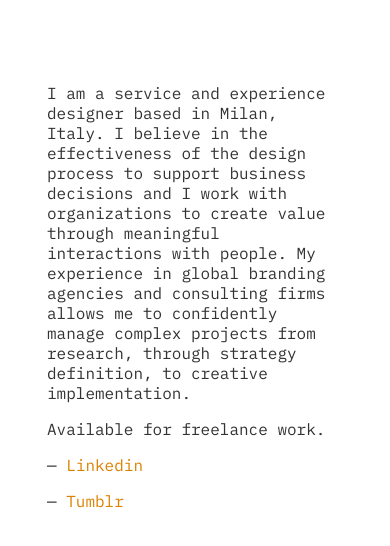
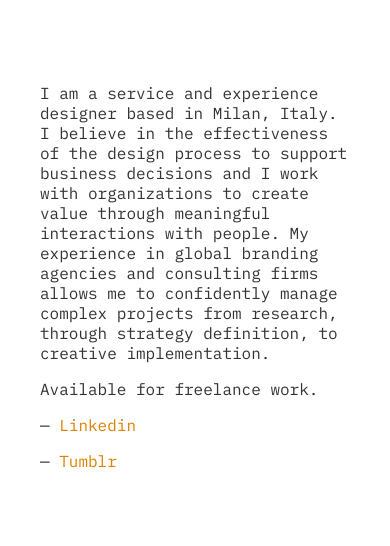
Before and after one commit to iltrico/iltrico.github.io, a plain HTML site: page index.html in a window 390 px wide. Drawn offline with Linux system fonts and the light colour scheme.

Commit message:
Update index.html
Fix responsive

```diff
--- a/index.html
+++ b/index.html
@@ -20,20 +20,21 @@
     </script>
 
 		<style>
-			body { text-align: center; padding: 15% 25%; }
+			body { text-align: center; padding: 15% 4em;}
       body { font-size: 20px; color: #333; font-family: 'IBM Plex Mono', monospace; }
-      article { display: block; text-align: left; max-width: 60em; margin: 0 auto; }
+      article { display: block; text-align: left; max-width: 50em; margin: 0 auto; }
       a { color: #dc8100; text-decoration: none; }
       a:hover { color: #333; text-decoration: none; }
 
       @media screen and (max-width: 1024px) {
-        body {padding: 15% 15%; }
+
       }
       @media screen and (max-width: 768px) {
-        body {padding: 15% 10%; font-size: 18px; }
+        body {font-size: 18px; }
       }
       @media screen and (max-width: 425px) {
-        body {font-size: 16px;}
+        body {font-size: 16px;
+						padding: 15% 2em;}
       }
 		</style>
 	</head>
```
